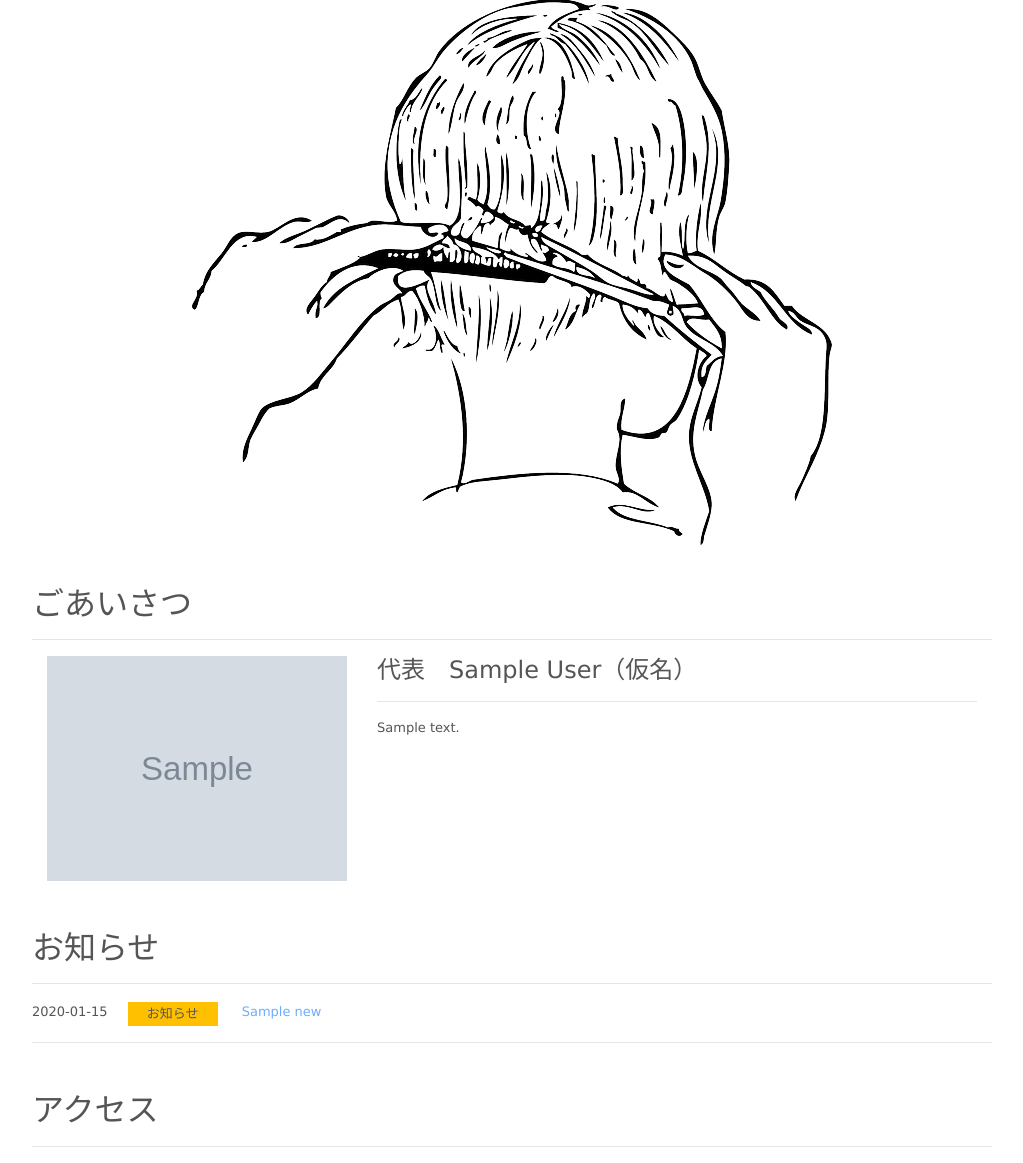
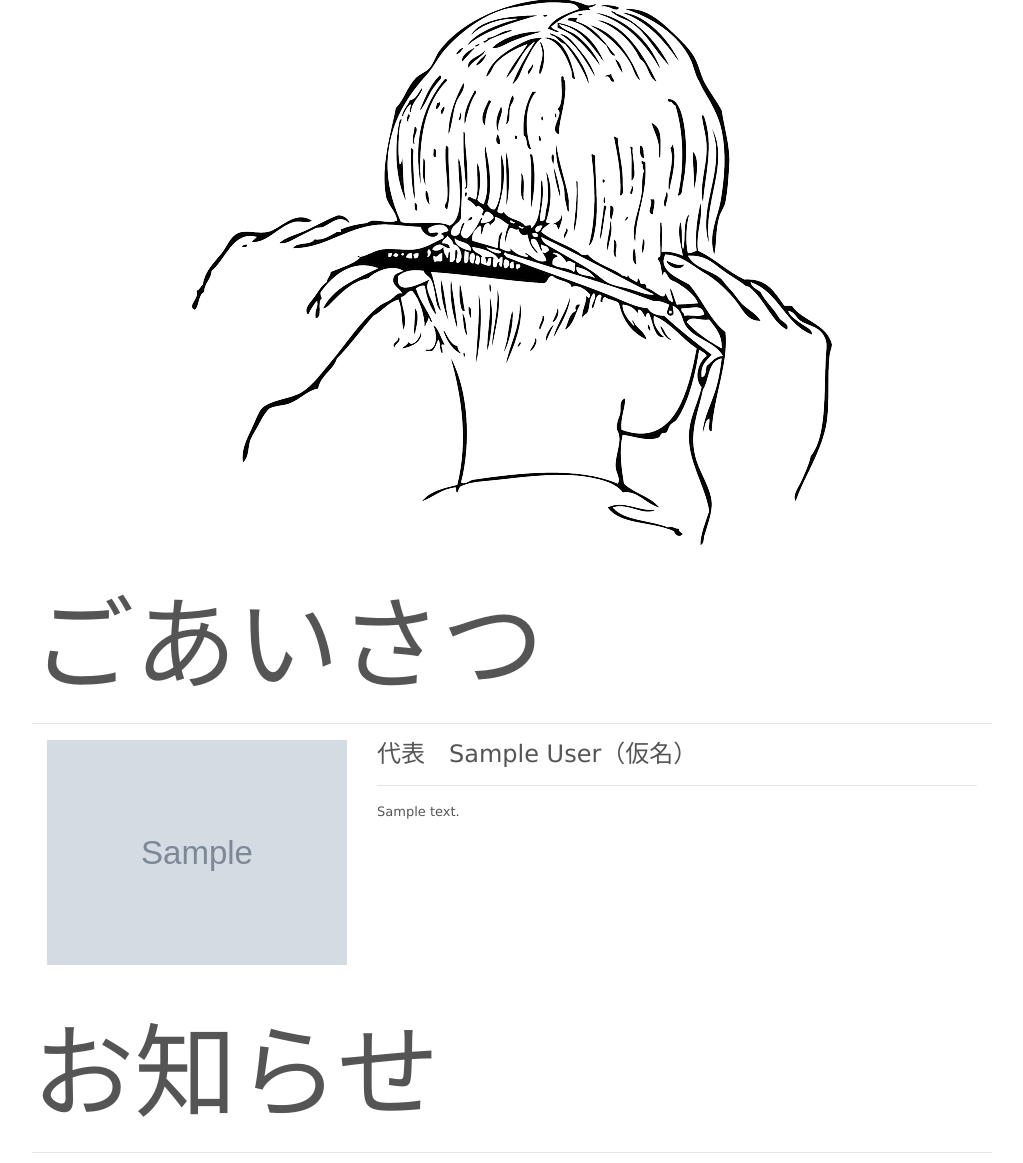
Before and after one commit to nakarun/hairsalon, a Django app: page / in a window 1280 px wide. Shown: the part 311-1474 px from the top of the page, without its empty margins (128-1151 px from the left). Run offline with Django 3.2, Linux system fonts and the light colour scheme; tables that the repository leaves empty hold one stand-in row (values such as "Sample post"); grey boxes marked "Sample" are stand-in pictures; parts of the project's set-up code (start-up, migrations or seed data) failed here and were passed over; some libraries are stand-ins or nearby versions.

Commit message:
レスポンシブル対応 - h1,h2

```diff
--- a/accounts/templates/account/base.html
+++ b/accounts/templates/account/base.html
@@ -74,7 +74,7 @@
                 </aside>
             </div>
             <div class="col-xl">
-                <section id="main" class="pb-3">
+                <section id="main" class="py-3">
                     {% if messages %}
                     <div>
                         <strong>Messages:</strong>
--- a/accounts/templates/account/email.html
+++ b/accounts/templates/account/email.html
@@ -6,7 +6,7 @@
 {% block head_title %}{% trans "E-mail Addresses" %}{% endblock %}
 
 {% block account_content %}
-<h1>{% trans "E-mail Addresses" %}</h1>
+<h1 style="font-size:8vw;">{% trans "E-mail Addresses" %}</h1>
 <hr>
 
 {% if user.emailaddress_set.all %}
@@ -63,7 +63,7 @@
 
 {% if can_add_email %}
 <div style="padding-top:50px;">
-    <h2>{% trans "Add E-mail Address" %}</h2>
+    <h2 style="font-size:8vw;">{% trans "Add E-mail Address" %}</h2>
     <hr>
     <form method="post" action="{% url 'account_email' %}" class="add_email">
         {% csrf_token %}
--- a/accounts/templates/account/email_confirm.html
+++ b/accounts/templates/account/email_confirm.html
@@ -7,7 +7,7 @@
 
 
 {% block account_content %}
-<h1>{% trans "Confirm E-mail Address" %}</h1>
+<h1 style="font-size:8vw;">{% trans "Confirm E-mail Address" %}</h1>
 <hr>
 
 {% if confirmation %}
--- a/accounts/templates/account/login.html
+++ b/accounts/templates/account/login.html
@@ -7,7 +7,7 @@
 {% block head_title %}{% trans "Sign In" %}{% endblock %}
 
 {% block account_content %}
-<h1>{% trans "Sign In" %}</h1>
+<h1 style="font-size:8vw;">{% trans "Sign In" %}</h1>
 <hr>
 {% get_providers as socialaccount_providers %}
 
--- a/accounts/templates/account/password_change.html
+++ b/accounts/templates/account/password_change.html
@@ -6,7 +6,7 @@
 {% block head_title %}{% trans "Change Password" %}{% endblock %}
 
 {% block account_content %}
-    <h1>{% trans "Change Password" %}</h1>
+    <h1 style="font-size:8vw;">{% trans "Change Password" %}</h1>
     <hr>
     <form method="POST" action="{% url 'account_change_password' %}" class="password_change">
         {% csrf_token %}
--- a/accounts/templates/account/password_reset.html
+++ b/accounts/templates/account/password_reset.html
@@ -8,7 +8,7 @@
 
 {% block account_content %}
 
-    <h1>{% trans "Password Reset" %}</h1>
+    <h1 style="font-size:8vw;">{% trans "Password Reset" %}</h1>
     <hr>
     {% if user.is_authenticated %}
     {% include "account/snippets/already_logged_in.html" %}
--- a/accounts/templates/account/password_reset_done.html
+++ b/accounts/templates/account/password_reset_done.html
@@ -6,7 +6,7 @@
 {% block head_title %}{% trans "Password Reset" %}{% endblock %}
 
 {% block account_content %}
-    <h1>{% trans "Password Reset" %}</h1>
+    <h1 style="font-size:8vw;">{% trans "Password Reset" %}</h1>
     <hr>
     {% if user.is_authenticated %}
     {% include "account/snippets/already_logged_in.html" %}
--- a/accounts/templates/account/password_reset_from_key.html
+++ b/accounts/templates/account/password_reset_from_key.html
@@ -5,7 +5,7 @@
 {% block head_title %}{% trans "Change Password" %}{% endblock %}
 
 {% block account_content %}
-    <h1>{% if token_fail %}{% trans "Bad Token" %}{% else %}{% trans "Change Password" %}{% endif %}</h1>
+    <h1 style="font-size:8vw;">{% if token_fail %}{% trans "Bad Token" %}{% else %}{% trans "Change Password" %}{% endif %}</h1>
     <hr>
     {% if token_fail %}
         {% url 'account_reset_password' as passwd_reset_url %}
--- a/accounts/templates/account/password_reset_from_key_done.html
+++ b/accounts/templates/account/password_reset_from_key_done.html
@@ -4,6 +4,6 @@
 {% block head_title %}{% trans "Change Password" %}{% endblock %}
 
 {% block account_content %}
-    <h1>{% trans "Change Password" %}</h1>
+    <h1 style="font-size:8vw;">{% trans "Change Password" %}</h1>
     <p>{% trans 'Your password is now changed.' %}</p>
 {% endblock %}
--- a/accounts/templates/account/signup.html
+++ b/accounts/templates/account/signup.html
@@ -6,7 +6,7 @@
 {% block head_title %}{% trans "Signup" %}{% endblock %}
 
 {% block account_content %}
-<h1>{% trans "Sign Up" %}</h1>
+<h1 style="font-size:8vw;">{% trans "Sign Up" %}</h1>
 <hr>
 <p>{% blocktrans %}Already have an account? Then please <a href="{{ login_url }}">sign in</a>.{% endblocktrans %}</p>
 
--- a/hairsalon/templates/hairsalon/components/map.html
+++ b/hairsalon/templates/hairsalon/components/map.html
@@ -1,5 +1,5 @@
 <div id="map">
-    <h2>アクセス</h2>
+    <h2 style="font-size:8vw;">アクセス</h2>
     <hr>
     <iframe
         src="https://www.google.com/maps/embed?pb=!1m16!1m12!1m3!1d3240.7304622955335!2d139.75307456525883!3d35.68363828019372!2m3!1f0!2f0!3f0!3m2!1i1024!2i768!4f13.1!2m1!1z55qH5bGFIOWcsOWbsw!5e0!3m2!1sja!2sjp!4v1626498504142!5m2!1sja!2sjp"
--- a/hairsalon/templates/hairsalon/components/pages/greeting.html
+++ b/hairsalon/templates/hairsalon/components/pages/greeting.html
@@ -1,5 +1,5 @@
 <div id="greeting">
-  <h2>ごあいさつ</h2>
+  <h2 style="font-size:8vw;">ごあいさつ</h2>
   <hr>
   <div class="container">
     <div class="row">
--- a/hairsalon/templates/hairsalon/components/pages/menu.html
+++ b/hairsalon/templates/hairsalon/components/pages/menu.html
@@ -1,7 +1,7 @@
 {% load hairsalontags %}
 <div id="menu">
   <div id="set-menu" class="mb-5">
-    <h2>お得なセットメニュー</h2>
+    <h2 style="font-size:8vw;">お得なセットメニュー</h2>
     <hr>
     {% get_set_menus %}
   </div>
--- a/hairsalon/templates/hairsalon/components/pages/news.html
+++ b/hairsalon/templates/hairsalon/components/pages/news.html
@@ -1,5 +1,5 @@
 <div id="news">
-    <h2>お知らせ</h2>
+    <h2 style="font-size:8vw;">お知らせ</h2>
     <hr>
     <div class="topInfo_box">
         <ul>
--- a/hairsalon/templates/hairsalon/components/salon_data.html
+++ b/hairsalon/templates/hairsalon/components/salon_data.html
@@ -1,5 +1,5 @@
 <div id="salondata">
-    <h3>サロンデータ</h3>
+    <h3 style="font-size:8vw;">サロンデータ</h3>
     <hr>
     <table>
         <tr>
```
